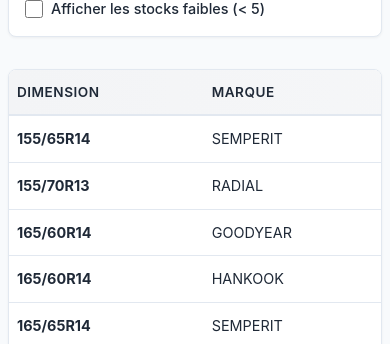
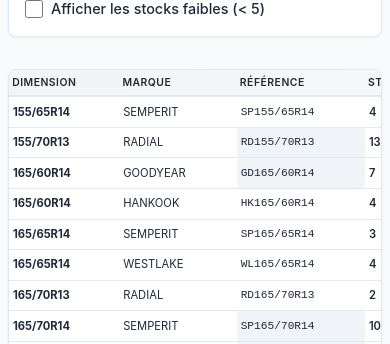
Before and after one commit to jesser-01/speed-pneu, a React (Vite) app: page / in a window 390 px wide. Shown: the part 500-844 px from the top of the page. Built offline with nearby package versions, Linux system fonts and the light colour scheme; no server answers.

Commit message:
Optimize mobile table - reduce font and padding sizes for proper fit

```diff
--- a/src/styles/ProductTable.css
+++ b/src/styles/ProductTable.css
@@ -165,39 +165,37 @@
   .products-table {
     width: 100%;
     table-layout: auto;
+    min-width: 900px;
   }
 
   .products-table th,
   .products-table td {
-    padding: 0.75rem 0.5rem;
-    font-size: 0.9rem;
+    padding: 0.4rem 0.25rem;
+    font-size: 0.7rem;
     white-space: nowrap;
   }
 
   .products-table th {
-    font-size: 0.85rem;
+    font-size: 0.65rem;
+    padding: 0.3rem 0.2rem;
   }
 
-  /* Hide location stocks on mobile */
-  .products-table th:nth-child(5),
-  .products-table th:nth-child(6),
-  .products-table th:nth-child(7),
-  .products-table td:nth-child(5),
-  .products-table td:nth-child(6),
-  .products-table td:nth-child(7) {
-    display: none;
+  .products-table th:nth-child(1) { min-width: 65px; }
+  .products-table th:nth-child(2) { min-width: 65px; }
+  .products-table th:nth-child(3) { min-width: 70px; }
+  .products-table th:nth-child(4) { min-width: 60px; }
+  .products-table th:nth-child(5) { min-width: 55px; }
+  .products-table th:nth-child(6) { min-width: 55px; }
+  .products-table th:nth-child(7) { min-width: 55px; }
+  .products-table th:nth-child(8) { min-width: 60px; }
+
+  .reference-cell {
+    font-size: 0.65rem;
+    padding: 0.2rem 0.3rem;
   }
 
-  /* Adjust column widths for visible columns */
-  .products-table th:nth-child(1) { min-width: 90px; }
-  .products-table th:nth-child(2) { min-width: 85px; }
-  .products-table th:nth-child(3) { min-width: 95px; }
-  .products-table th:nth-child(4) { min-width: 85px; }
-  .products-table th:nth-child(8) { min-width: 80px; }
-
-  .reference-cell {
-    font-size: 0.8rem;
-    padding: 0.4rem 0.5rem;
+  .price-cell {
+    font-size: 0.7rem;
   }
 
   .row-out-of-stock td {
```
